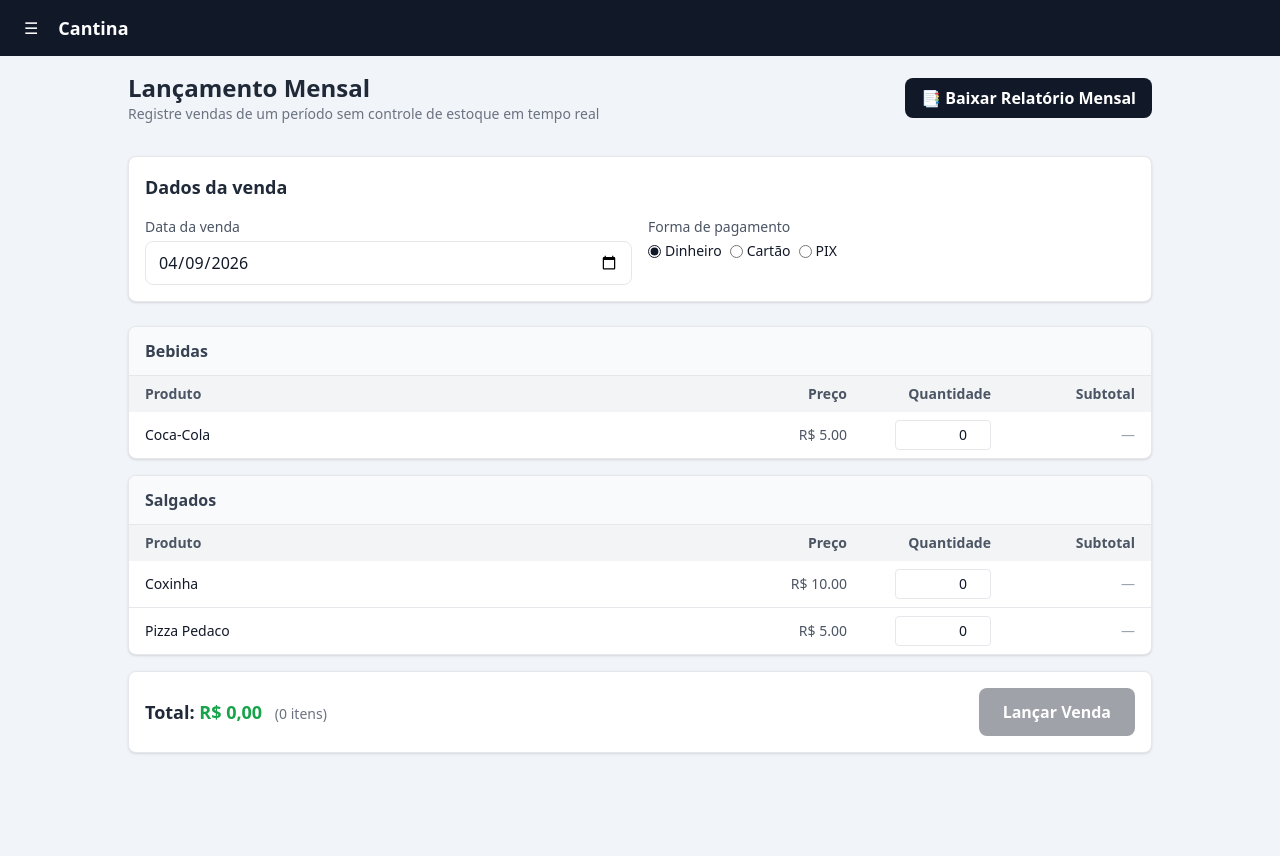
After one commit to joaovitortc/cantina, a Django app: page /vendas/lancamento/ in a window 1280 px wide. The commit adds this page. Run offline with Django 5.2, Linux system fonts and the light colour scheme; a user stored in the database is signed in; data comes from the database, SQL or seed files in the repository; parts of the project's set-up code (start-up, migrations or seed data) failed here and were passed over; some libraries are stand-ins or nearby versions.

Commit message:
feat: bulk monthly sale entry and monthly XLSX report
- Allow admins to post a bulk sale for any date (Dinheiro/Cartão/PIX) without real-time stock decrement — for end-of-month reconciliation
- Monthly XLSX report: Produto, Valor Unitário, Custo, Qtd, Valor Total, Custo Total, Lucro + total row
- Sidebar links for Lançamento and Relatório Mensal
- Venda.data_hora changed from auto_now_add to default=timezone.now (migration 0009) to support custom dates
- Add openpyxl==3.1.5 to requirements

```diff
--- a/cantina/core/models.py
+++ b/cantina/core/models.py
@@ -1,5 +1,6 @@
 from django.db import models
 from django.contrib.auth.models import User
+from django.utils import timezone
 
 
 class Categoria(models.Model):
@@ -105,7 +106,7 @@ class Venda(models.Model):
 
     cliente = models.ForeignKey(Cliente, on_delete=models.SET_NULL, null=True, blank=True, related_name='vendas')
     operador = models.ForeignKey(User, on_delete=models.SET_NULL, null=True)
-    data_hora = models.DateTimeField(auto_now_add=True)
+    data_hora = models.DateTimeField(default=timezone.now)
 
     subtotal = models.DecimalField(max_digits=10, decimal_places=2, default=0)
     desconto_percentual = models.DecimalField(max_digits=5, decimal_places=2, default=0)
--- a/cantina/core/urls.py
+++ b/cantina/core/urls.py
@@ -16,4 +16,7 @@ urlpatterns = [
 
     path('api/buscar-cliente/', views.buscar_cliente, name='buscar_cliente'),
     path('api/finalizar-venda/', views.finalizar_venda, name='finalizar_venda'),
+
+    path('vendas/lancamento/', views.lancar_venda_mensal, name='lancamento_mensal'),
+    path('relatorio/mensal.xlsx', views.relatorio_mensal_xlsx, name='relatorio_mensal_xlsx'),
 ]
--- a/cantina/core/views.py
+++ b/cantina/core/views.py
@@ -1,6 +1,7 @@
 import csv
+import io
 import json
-from datetime import timedelta
+from datetime import datetime, timedelta
 from decimal import Decimal, InvalidOperation
 
 from django.contrib import messages
@@ -8,7 +9,7 @@ from django.contrib.auth import login, logout
 from django.contrib.auth.decorators import login_required, user_passes_test
 from django.contrib.auth.forms import AuthenticationForm
 from django.db import transaction
-from django.db.models import Avg, Count, Q, Sum
+from django.db.models import Avg, Count, Prefetch, Q, Sum
 from django.http import HttpResponse, JsonResponse
 from django.shortcuts import get_object_or_404, redirect, render
 from django.utils import timezone
@@ -519,3 +520,194 @@ def estoque_view(request):
             'movimentacoes': movimentacoes,
         }
     )
+
+
+@login_required
+@admin_required
+def lancar_venda_mensal(request):
+    """Lançamento manual de venda mensal (sem desconto de estoque)."""
+    FORMAS_VALIDAS = {'DIN', 'CAR', 'PIX'}
+
+    if request.method == 'POST':
+        forma = request.POST.get('forma_pagamento', '').strip()
+        data_str = request.POST.get('data', '').strip()
+
+        if forma not in FORMAS_VALIDAS:
+            messages.error(request, 'Forma de pagamento inválida.')
+            return redirect('lancamento_mensal')
+
+        try:
+            data_venda = datetime.strptime(data_str, '%Y-%m-%d').date()
+        except (ValueError, TypeError):
+            messages.error(request, 'Data inválida.')
+            return redirect('lancamento_mensal')
+
+        produtos_qs = Produto.objects.filter(ativo=True)
+        itens = []
+        for produto in produtos_qs:
+            qty_str = request.POST.get(f'produto_{produto.id}', '0').strip() or '0'
+            try:
+                qty = int(qty_str)
+            except ValueError:
+                qty = 0
+            if qty > 0:
+                itens.append({'produto': produto, 'quantidade': qty})
+
+        if not itens:
+            messages.error(request, 'Adicione pelo menos um produto com quantidade maior que zero.')
+            return redirect('lancamento_mensal')
+
+        with transaction.atomic():
+            subtotal = sum(
+                Decimal(str(i['produto'].preco)) * i['quantidade']
+                for i in itens
+            )
+            data_hora = timezone.make_aware(
+                datetime(data_venda.year, data_venda.month, data_venda.day, 12, 0, 0)
+            )
+
+            venda = Venda.objects.create(
+                cliente=None,
+                operador=request.user,
+                data_hora=data_hora,
+                subtotal=subtotal,
+                desconto_percentual=Decimal('0'),
+                desconto_valor=Decimal('0'),
+                total=subtotal,
+                forma_pagamento=forma,
+                paga=True,
+                quitada_em=data_hora,
+                observacao='Lançamento mensal manual',
+            )
+
+            for item in itens:
+                preco = Decimal(str(item['produto'].preco))
+                ItemVenda.objects.create(
+                    venda=venda,
+                    produto=item['produto'],
+                    quantidade=item['quantidade'],
+                    preco_unitario=preco,
+                    subtotal=preco * item['quantidade'],
+                )
+
+        messages.success(request, f'Venda #{venda.id} lançada com sucesso! Total: R$ {subtotal:.2f}')
+        return redirect('lancamento_mensal')
+
+    categorias = (
+        Categoria.objects
+        .filter(ativo=True)
+        .prefetch_related(
+            Prefetch('produtos', queryset=Produto.objects.filter(ativo=True).order_by('nome'), to_attr='produtos_ativos')
+        )
+        .order_by('ordem', 'nome')
+    )
+    hoje = timezone.localdate().isoformat()
+
+    return render(request, 'lancamento.html', {
+        'categorias': categorias,
+        'hoje': hoje,
+    })
+
+
+@login_required
+@admin_required
+def relatorio_mensal_xlsx(request):
+    """Exporta relatório mensal de vendas em XLSX."""
+    from openpyxl import Workbook
+    from openpyxl.styles import Alignment, Font, PatternFill
+
+    now = timezone.now()
+    try:
+        mes = int(request.GET.get('mes', now.month))
+        ano = int(request.GET.get('ano', now.year))
+        if not (1 <= mes <= 12):
+            raise ValueError
+    except (ValueError, TypeError):
+        mes = now.month
+        ano = now.year
+
+    itens = list(
+        ItemVenda.objects
+        .filter(venda__data_hora__year=ano, venda__data_hora__month=mes)
+        .values('produto__id', 'produto__nome')
+        .annotate(
+            qtd_total=Sum('quantidade'),
+            valor_total=Sum('subtotal'),
+        )
+        .order_by('produto__nome')
+    )
+
+    produto_ids = [i['produto__id'] for i in itens]
+    custos = {p.id: p.custo for p in Produto.objects.filter(id__in=produto_ids)}
+
+    wb = Workbook()
+    ws = wb.active
+    ws.title = f"{mes:02d}-{ano}"
+
+    header_font = Font(bold=True, color='FFFFFF')
+    header_fill = PatternFill(start_color='1F2937', end_color='1F2937', fill_type='solid')
+    center = Alignment(horizontal='center')
+
+    headers = ['Produto', 'Valor Unitário', 'Custo', 'Qtd', 'Valor Total', 'Custo Total', 'Lucro']
+    for col, header in enumerate(headers, 1):
+        cell = ws.cell(row=1, column=col, value=header)
+        cell.font = header_font
+        cell.fill = header_fill
+        cell.alignment = center
+
+    currency_fmt = 'R$ #,##0.00'
+    total_valor = Decimal('0')
+    total_custo_sum = Decimal('0')
+    total_qtd = 0
+
+    for row_num, item in enumerate(itens, 2):
+        qtd = item['qtd_total'] or 0
+        valor_total = item['valor_total'] or Decimal('0')
+        custo_unit = Decimal(str(custos.get(item['produto__id'], 0) or 0))
+        valor_unit = (valor_total / qtd).quantize(Decimal('0.01')) if qtd else Decimal('0')
+        custo_total = (custo_unit * qtd).quantize(Decimal('0.01'))
+        lucro = (valor_total - custo_total).quantize(Decimal('0.01'))
+
+        ws.cell(row=row_num, column=1, value=item['produto__nome'])
+        ws.cell(row=row_num, column=2, value=float(valor_unit)).number_format = currency_fmt
+        ws.cell(row=row_num, column=3, value=float(custo_unit)).number_format = currency_fmt
+        ws.cell(row=row_num, column=4, value=qtd)
+        ws.cell(row=row_num, column=5, value=float(valor_total)).number_format = currency_fmt
+        ws.cell(row=row_num, column=6, value=float(custo_total)).number_format = currency_fmt
+        ws.cell(row=row_num, column=7, value=float(lucro)).number_format = currency_fmt
+
+        total_valor += valor_total
+        total_custo_sum += custo_total
+        total_qtd += qtd
+
+    total_lucro = total_valor - total_custo_sum
+    total_row = len(itens) + 2
+    total_font = Font(bold=True)
+    total_fill = PatternFill(start_color='E5E7EB', end_color='E5E7EB', fill_type='solid')
+
+    ws.cell(row=total_row, column=1, value='TOTAL').font = total_font
+    ws.cell(row=total_row, column=4, value=total_qtd).font = total_font
+    ws.cell(row=total_row, column=5, value=float(total_valor)).number_format = currency_fmt
+    ws.cell(row=total_row, column=6, value=float(total_custo_sum)).number_format = currency_fmt
+    ws.cell(row=total_row, column=7, value=float(total_lucro)).number_format = currency_fmt
+
+    for col in range(1, 8):
+        cell = ws.cell(row=total_row, column=col)
+        cell.font = total_font
+        cell.fill = total_fill
+
+    col_widths = [30, 16, 12, 8, 16, 14, 14]
+    for col, width in enumerate(col_widths, 1):
+        ws.column_dimensions[ws.cell(row=1, column=col).column_letter].width = width
+
+    buffer = io.BytesIO()
+    wb.save(buffer)
+    buffer.seek(0)
+
+    filename = f"relatorio_{ano}_{mes:02d}.xlsx"
+    response = HttpResponse(
+        buffer.getvalue(),
+        content_type='application/vnd.openxmlformats-officedocument.spreadsheetml.sheet',
+    )
+    response['Content-Disposition'] = f'attachment; filename="{filename}"'
+    return response
--- /dev/null
+++ b/cantina/templates/lancamento.html
@@ -0,0 +1,183 @@
+{% extends "base.html" %}
+{% block title %}Lançamento Mensal{% endblock %}
+
+{% block content %}
+<div class="max-w-5xl mx-auto space-y-8">
+  <header class="flex flex-col sm:flex-row sm:items-center sm:justify-between gap-3">
+    <div>
+      <h1 class="text-2xl font-bold text-gray-800">Lançamento Mensal</h1>
+      <p class="text-sm text-gray-500">Registre vendas de um período sem controle de estoque em tempo real</p>
+    </div>
+    <a
+      id="reportLink"
+      href="{% url 'relatorio_mensal_xlsx' %}"
+      class="inline-flex items-center px-4 py-2 bg-gray-900 text-white rounded-lg font-semibold hover:bg-black"
+    >
+      📑 Baixar Relatório Mensal
+    </a>
+  </header>
+
+  {% if messages %}
+  <section class="space-y-2">
+    {% for message in messages %}
+    <div class="rounded-lg px-4 py-3 border {% if message.tags == 'success' %}bg-green-50 border-green-300 text-green-800{% elif message.tags == 'error' %}bg-red-50 border-red-300 text-red-800{% else %}bg-blue-50 border-blue-300 text-blue-800{% endif %}">
+      {{ message }}
+    </div>
+    {% endfor %}
+  </section>
+  {% endif %}
+
+  <form method="post" id="lancamentoForm">
+    {% csrf_token %}
+
+    <!-- Header fields -->
+    <section class="bg-white rounded-lg shadow border p-4 mb-6">
+      <h2 class="text-lg font-bold text-gray-800 mb-4">Dados da venda</h2>
+      <div class="grid grid-cols-1 sm:grid-cols-2 gap-4">
+        <div>
+          <label class="block text-sm text-gray-600 mb-1">Data da venda</label>
+          <input
+            type="date"
+            name="data"
+            id="dataInput"
+            value="{{ hoje }}"
+            required
+            class="w-full border rounded-lg px-3 py-2 focus:ring-2 focus:ring-blue-500 focus:outline-none"
+          />
+        </div>
+        <div>
+          <label class="block text-sm text-gray-600 mb-1">Forma de pagamento</label>
+          <div class="flex gap-2 mt-1">
+            <label class="flex items-center gap-1 cursor-pointer">
+              <input type="radio" name="forma_pagamento" value="DIN" checked class="accent-gray-900" />
+              <span class="text-sm font-medium">Dinheiro</span>
+            </label>
+            <label class="flex items-center gap-1 cursor-pointer">
+              <input type="radio" name="forma_pagamento" value="CAR" class="accent-gray-900" />
+              <span class="text-sm font-medium">Cartão</span>
+            </label>
+            <label class="flex items-center gap-1 cursor-pointer">
+              <input type="radio" name="forma_pagamento" value="PIX" class="accent-gray-900" />
+              <span class="text-sm font-medium">PIX</span>
+            </label>
+          </div>
+        </div>
+      </div>
+    </section>
+
+    <!-- Products per category -->
+    {% for categoria in categorias %}
+    {% if categoria.produtos_ativos %}
+    <section class="bg-white rounded-lg shadow border overflow-hidden mb-4">
+      <div class="px-4 py-3 bg-gray-50 border-b">
+        <h3 class="font-semibold text-gray-700">{{ categoria.nome }}</h3>
+      </div>
+      <table class="w-full text-sm">
+        <thead class="bg-gray-100 text-gray-600">
+          <tr>
+            <th class="px-4 py-2 text-left">Produto</th>
+            <th class="px-4 py-2 text-right">Preço</th>
+            <th class="px-4 py-2 text-right w-36">Quantidade</th>
+            <th class="px-4 py-2 text-right w-36">Subtotal</th>
+          </tr>
+        </thead>
+        <tbody class="divide-y">
+          {% for produto in categoria.produtos_ativos %}
+          <tr class="hover:bg-gray-50" data-preco="{{ produto.preco }}">
+            <td class="px-4 py-2 font-medium">{{ produto.nome }}</td>
+            <td class="px-4 py-2 text-right text-gray-600">R$ {{ produto.preco|floatformat:2 }}</td>
+            <td class="px-4 py-2 text-right">
+              <input
+                type="number"
+                name="produto_{{ produto.id }}"
+                min="0"
+                value="0"
+                class="qty-input w-24 border rounded px-2 py-1 text-right focus:ring-2 focus:ring-blue-500 focus:outline-none"
+                data-preco="{{ produto.preco }}"
+              />
+            </td>
+            <td class="px-4 py-2 text-right font-medium subtotal-cell text-gray-400">—</td>
+          </tr>
+          {% endfor %}
+        </tbody>
+      </table>
+    </section>
+    {% endif %}
+    {% endfor %}
+
+    <!-- Totals + Submit -->
+    <section class="bg-white rounded-lg shadow border p-4 sticky bottom-4">
+      <div class="flex flex-col sm:flex-row sm:items-center sm:justify-between gap-4">
+        <div class="text-lg font-bold text-gray-800">
+          Total: <span id="totalGeral" class="text-green-600">R$ 0,00</span>
+          <span class="text-sm font-normal text-gray-500 ml-2">(<span id="totalItens">0</span> itens)</span>
+        </div>
+        <button
+          type="submit"
+          id="submitBtn"
+          class="px-6 py-3 bg-gray-900 text-white rounded-lg font-semibold hover:bg-black disabled:opacity-40 disabled:cursor-not-allowed"
+        >
+          Lançar Venda
+        </button>
+      </div>
+    </section>
+  </form>
+</div>
+{% endblock %}
+
+{% block extra_js %}
+<script>
+  const qtyInputs = document.querySelectorAll('.qty-input');
+  const totalGeralEl = document.getElementById('totalGeral');
+  const totalItensEl = document.getElementById('totalItens');
+  const submitBtn = document.getElementById('submitBtn');
+  const dataInput = document.getElementById('dataInput');
+  const reportLink = document.getElementById('reportLink');
+
+  function fmt(val) {
+    return val.toLocaleString('pt-BR', { style: 'currency', currency: 'BRL' });
+  }
+
+  function recalculate() {
+    let total = 0;
+    let itens = 0;
+
+    qtyInputs.forEach(input => {
+      const qty = parseInt(input.value) || 0;
+      const preco = parseFloat(input.dataset.preco) || 0;
+      const sub = qty * preco;
+      const row = input.closest('tr');
+      const cell = row.querySelector('.subtotal-cell');
+
+      if (qty > 0) {
+        cell.textContent = fmt(sub);
+        cell.classList.remove('text-gray-400');
+        cell.classList.add('text-gray-800');
+        total += sub;
+        itens += qty;
+      } else {
+        cell.textContent = '—';
+        cell.classList.add('text-gray-400');
+        cell.classList.remove('text-gray-800');
+      }
+    });
+
+    totalGeralEl.textContent = fmt(total);
+    totalItensEl.textContent = itens;
+    submitBtn.disabled = itens === 0;
+  }
+
+  function updateReportLink() {
+    const val = dataInput.value; // YYYY-MM-DD
+    if (!val) return;
+    const [ano, mes] = val.split('-');
+    reportLink.href = `{% url 'relatorio_mensal_xlsx' %}?mes=${parseInt(mes)}&ano=${ano}`;
+  }
+
+  qtyInputs.forEach(input => input.addEventListener('input', recalculate));
+  dataInput.addEventListener('change', updateReportLink);
+
+  recalculate();
+  updateReportLink();
+</script>
+{% endblock %}
--- a/cantina/templates/partials/sidebar.html
+++ b/cantina/templates/partials/sidebar.html
@@ -46,6 +46,20 @@
     </a>
 
     <a
+      href="{% url 'lancamento_mensal' %}"
+      class="block px-3 py-2 rounded hover:bg-gray-800 transition"
+    >
+      🗓️ Lançamento
+    </a>
+
+    <a
+      href="{% url 'relatorio_mensal_xlsx' %}"
+      class="block px-3 py-2 rounded hover:bg-gray-800 transition"
+    >
+      📑 Relatório Mensal
+    </a>
+
+    <a
       href="/admin/"
       class="block px-3 py-2 rounded hover:bg-gray-800 transition"
     >
--- a/requirements.txt
+++ b/requirements.txt
@@ -3,3 +3,4 @@ gunicorn==23.0.0
 psycopg[binary]==3.2.9
 whitenoise==6.9.0
 python-dotenv==1.0.1
+openpyxl==3.1.5
```
Also changed, not shown: cantina/core/migrations/0009_alter_venda_data_hora.py (added).
